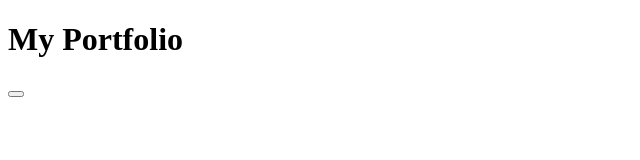
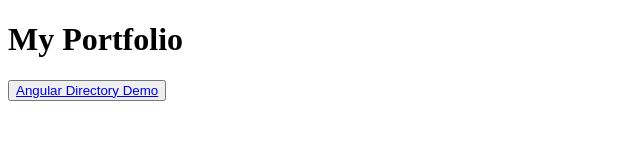
Before and after one commit to ChrisCodingGitHub/my-portfolio, a website: page dist/index.html in a window 1280 px wide. Shown: the whole page, without its empty margins (0-640 px from the left). Drawn offline with Linux system fonts and the light colour scheme.

Commit message:
Adding link to angular directory demo

```diff
--- a/dist/index.html
+++ b/dist/index.html
@@ -8,6 +8,6 @@
   </head>
   <body>
     <h1>My Portfolio</h1>
-    <button><a href=""></a></button>
+    <button><a href="https://chriscodinggithub.github.io/angular-directory-demo/">Angular Directory Demo</a></button>
   </body>
 </html>
```
